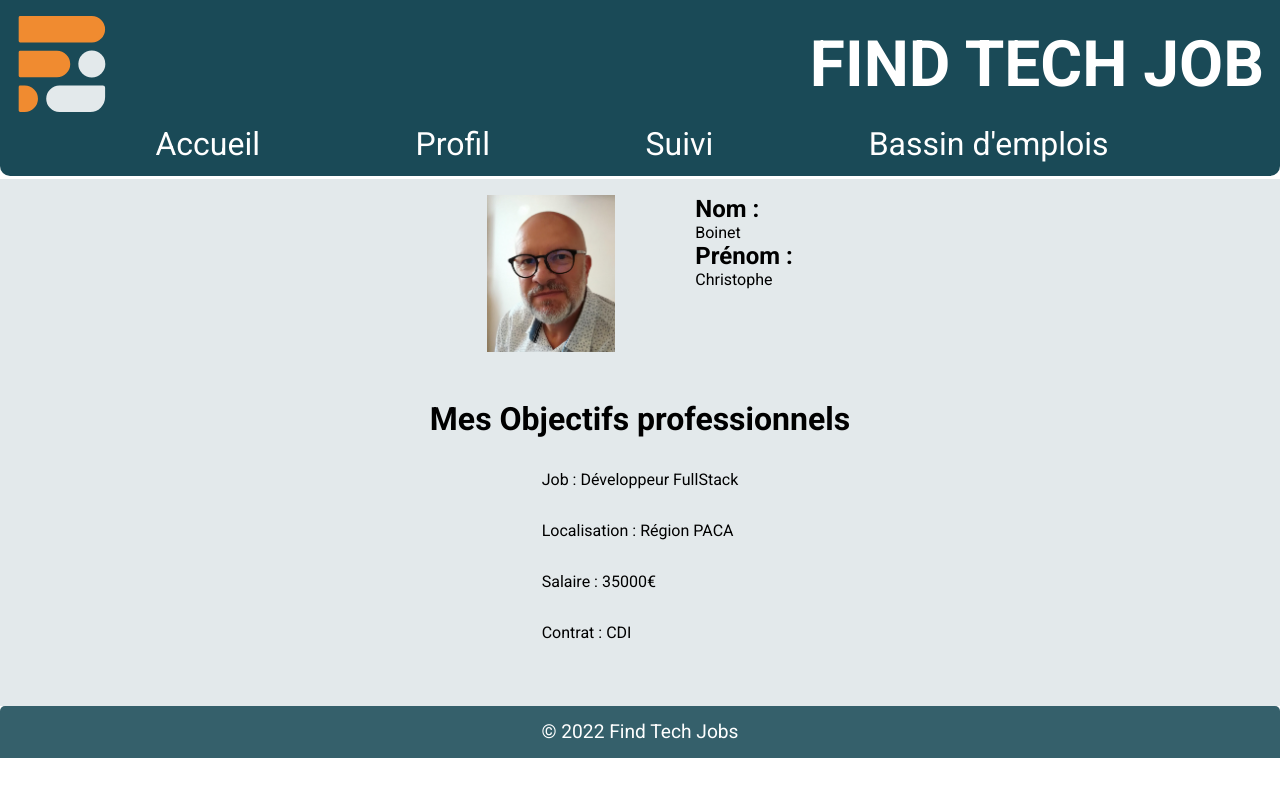
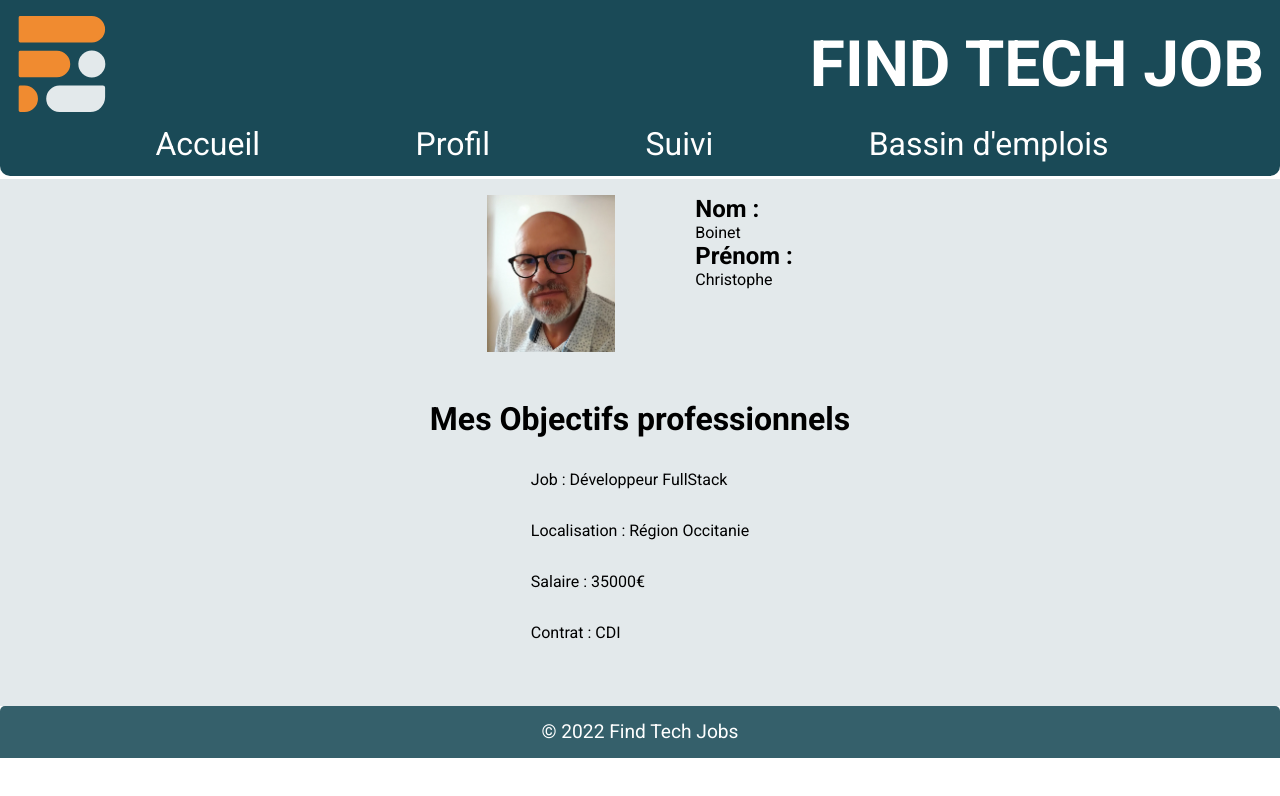
Before and after one commit to WildCodeSchool/2022-03-JS-RemoteFR-Outsiders-P2-Team-Dragon, a React (Vite) app in the folder frontend/: page /Profil in a window 1280 px wide. Shown: the top 796 px of the page. Built offline with nearby package versions, Linux system fonts and the light colour scheme; no server answers.

Commit message:
finish css profil

```diff
--- a/frontend/src/pages/Profil.jsx
+++ b/frontend/src/pages/Profil.jsx
@@ -18,7 +18,7 @@ function Profil() {
         <h1>Mes Objectifs professionnels</h1>
         <ul>
           <li>Job : Développeur FullStack</li>
-          <li>Localisation : Région PACA</li>
+          <li>Localisation : Région Occitanie</li>
           <li>Salaire : 35000€</li>
           <li>Contrat : CDI</li>
         </ul>
```
